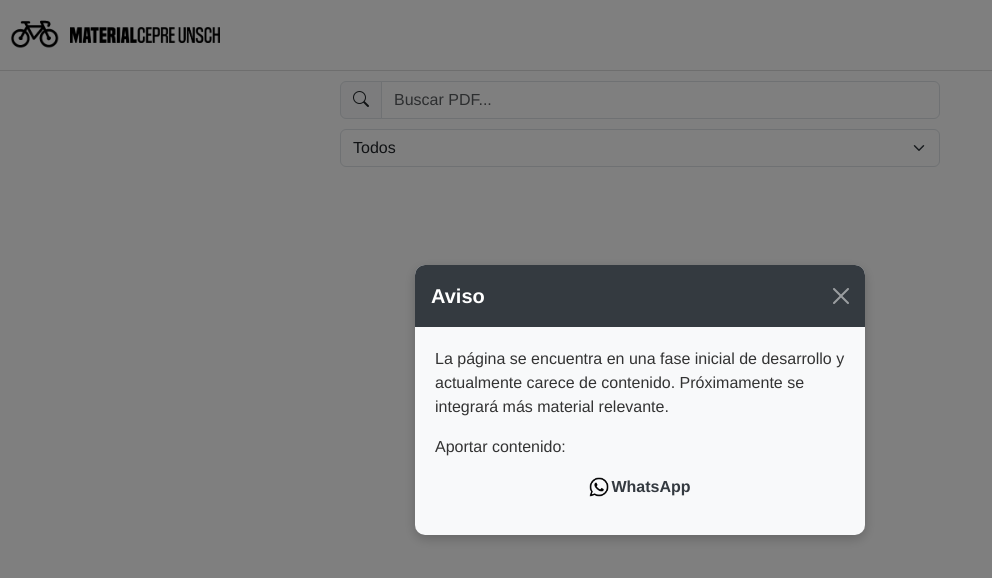
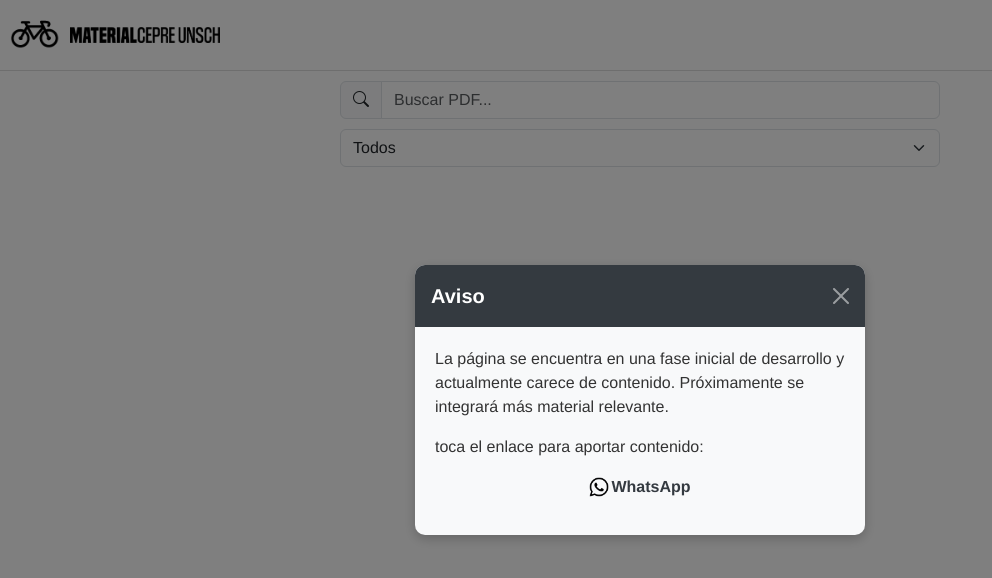
Before and after one commit to skysystembold/materialesUNSCH, a website: page public/index.html in a window 1280 px wide. Shown: the whole page, without its empty margins (0-992 px from the left). Drawn offline with nearby package versions, Linux system fonts and the light colour scheme; no server answers.

Commit message:
new text

```diff
--- a/public/index.html
+++ b/public/index.html
@@ -185,7 +185,7 @@
             La página se encuentra en una fase inicial de desarrollo y actualmente carece de contenido. Próximamente se integrará más material relevante.
           </p>
           <p>
-            Aportar contenido:
+            toca el enlace para aportar contenido:
           </p>
           <p class="text-center">
             <a href="https://wa.me/51925080132?text=Hola,%20quisiera%20aportar%20el%20siguiente%20contenido:" target="_blank" class="d-flex align-items-center justify-content-center text-decoration-none">
```
